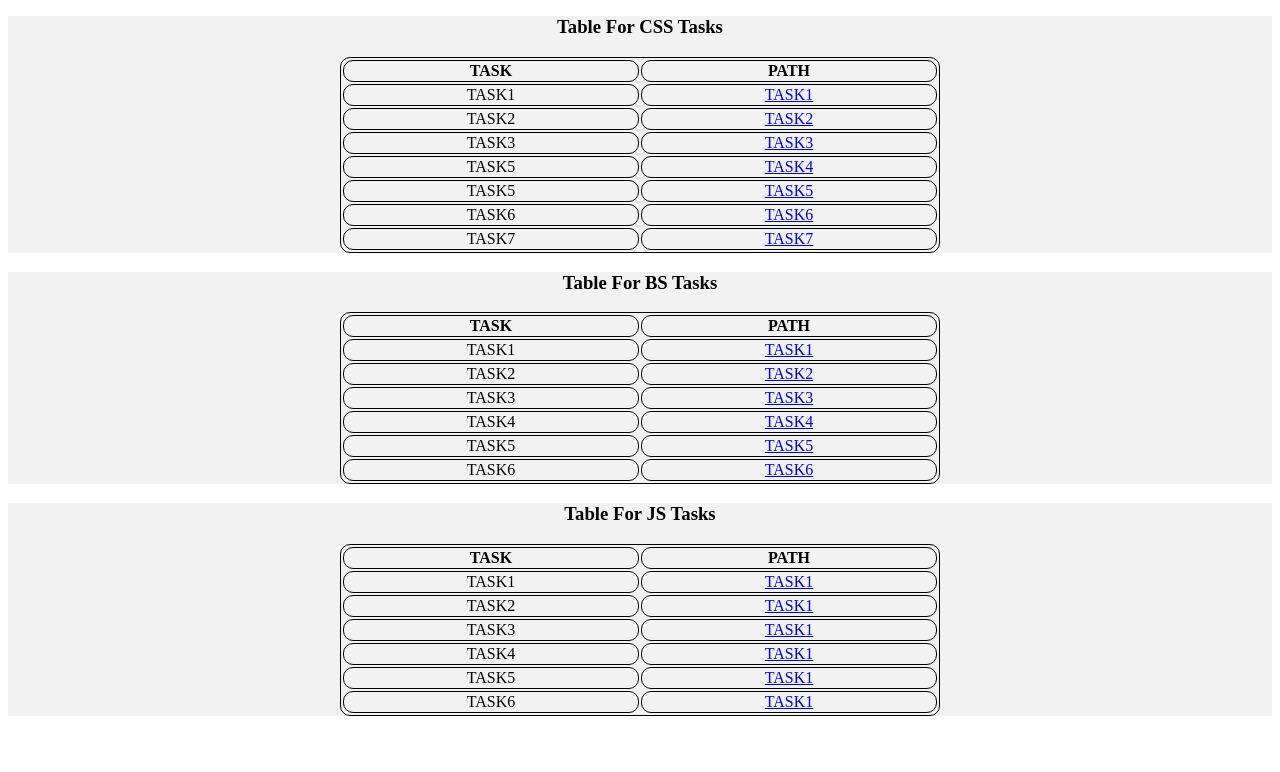
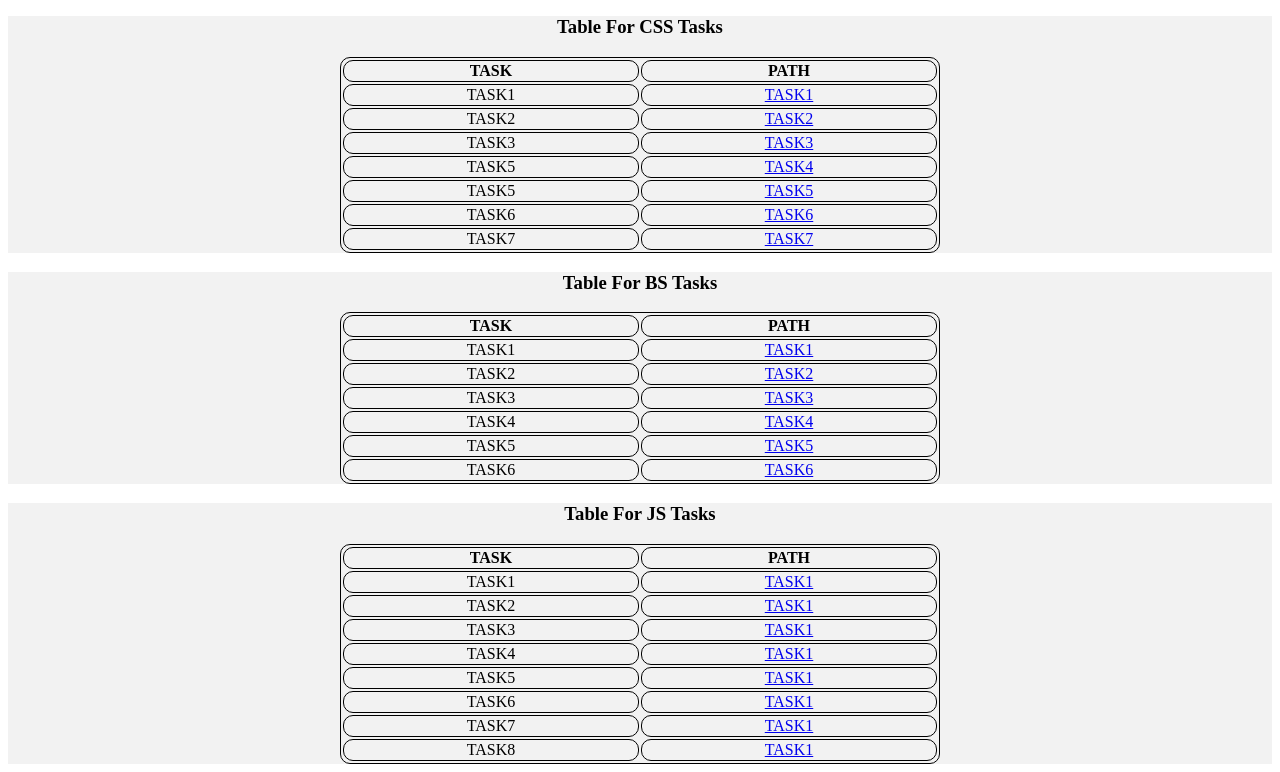
Before and after one commit to Kowshik-3/mern-2, a plain HTML site: page index.html in a window 1280 px wide. Shown: the part 352-1124 px from the top of the page. Before the commit the page ends 1076 px from the top, so only its background shows below. Drawn offline with Linux system fonts and the light colour scheme.

Commit message:
Update index.html

```diff
--- a/index.html
+++ b/index.html
@@ -145,23 +145,31 @@
             </tr>
             <tr>
                 <td>TASK2</td>
-                <td><a href="./javascprit/task1js.html">TASK1</a></td>
+                <td><a href="./javascprit/task2js.html">TASK1</a></td>
             </tr>
             <tr>
                 <td>TASK3</td>
-               <td><a href="./javascprit/task1js.html">TASK1</a></td>
+               <td><a href="./javascprit/task3js.html">TASK1</a></td>
             </tr>
             <tr>
                 <td>TASK4</td>
-                <td><a href="./javascprit/task1js.html">TASK1</a></td>
+                <td><a href="./javascprit/task4js.html">TASK1</a></td>
             </tr>
             <tr>
                 <td>TASK5</td>
-                <td><a href="./javascprit/task1js.html">TASK1</a></td>
+                <td><a href="./javascprit/task5js.html">TASK1</a></td>
             </tr>
             <tr>
                 <td>TASK6</td>
-                <td><a href="./javascprit/task1js.html">TASK1</a></td>
+                <td><a href="./javascprit/task6js.html">TASK1</a></td>
+            </tr>
+             <tr>
+                <td>TASK7</td>
+                <td><a href="./javascprit/task7js.html">TASK1</a></td>
+            </tr>
+             <tr>
+                <td>TASK8</td>
+                <td><a href="./javascprit/task8js.html">TASK1</a></td>
             </tr>
         </table>
     </div>
```
